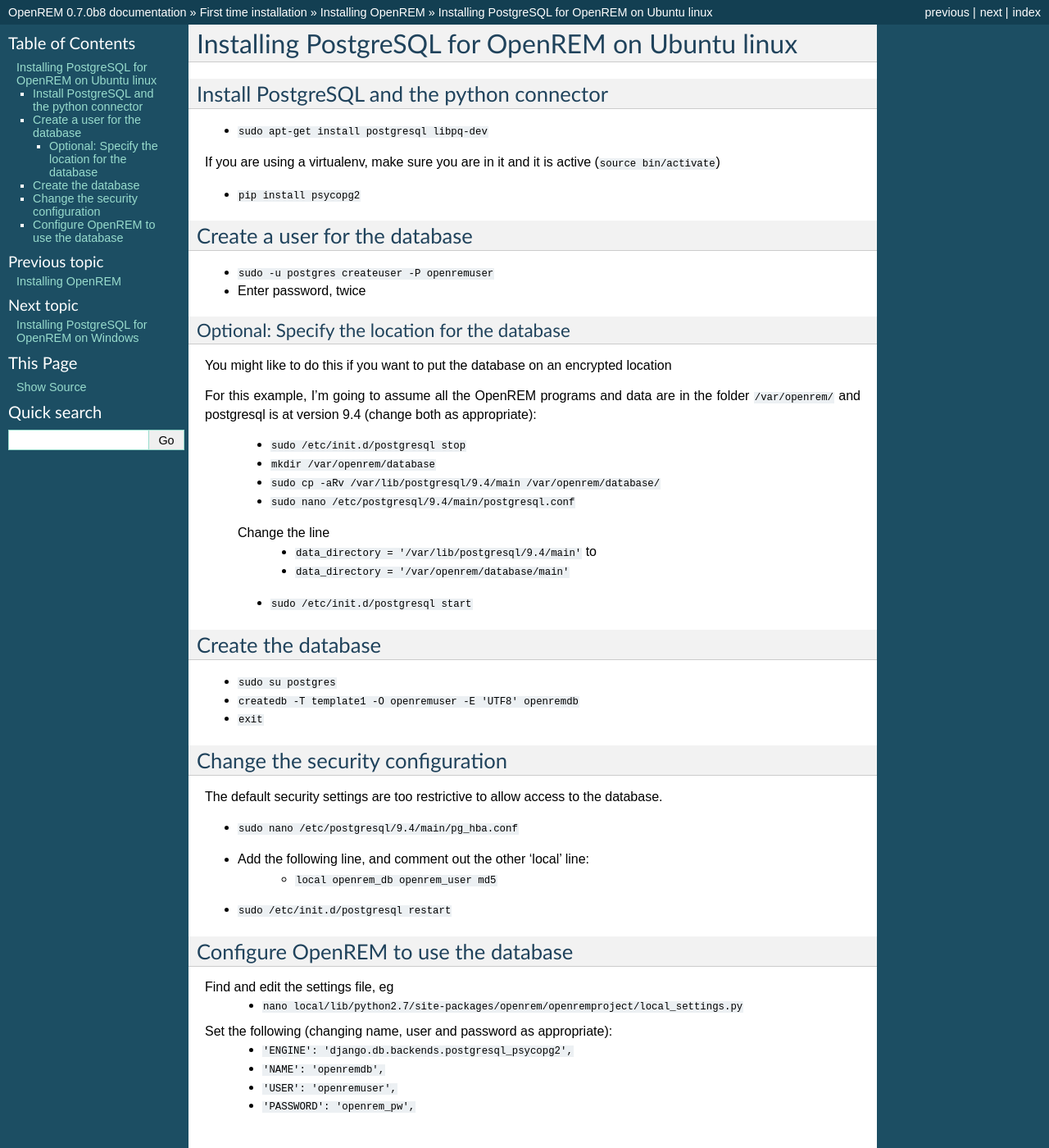
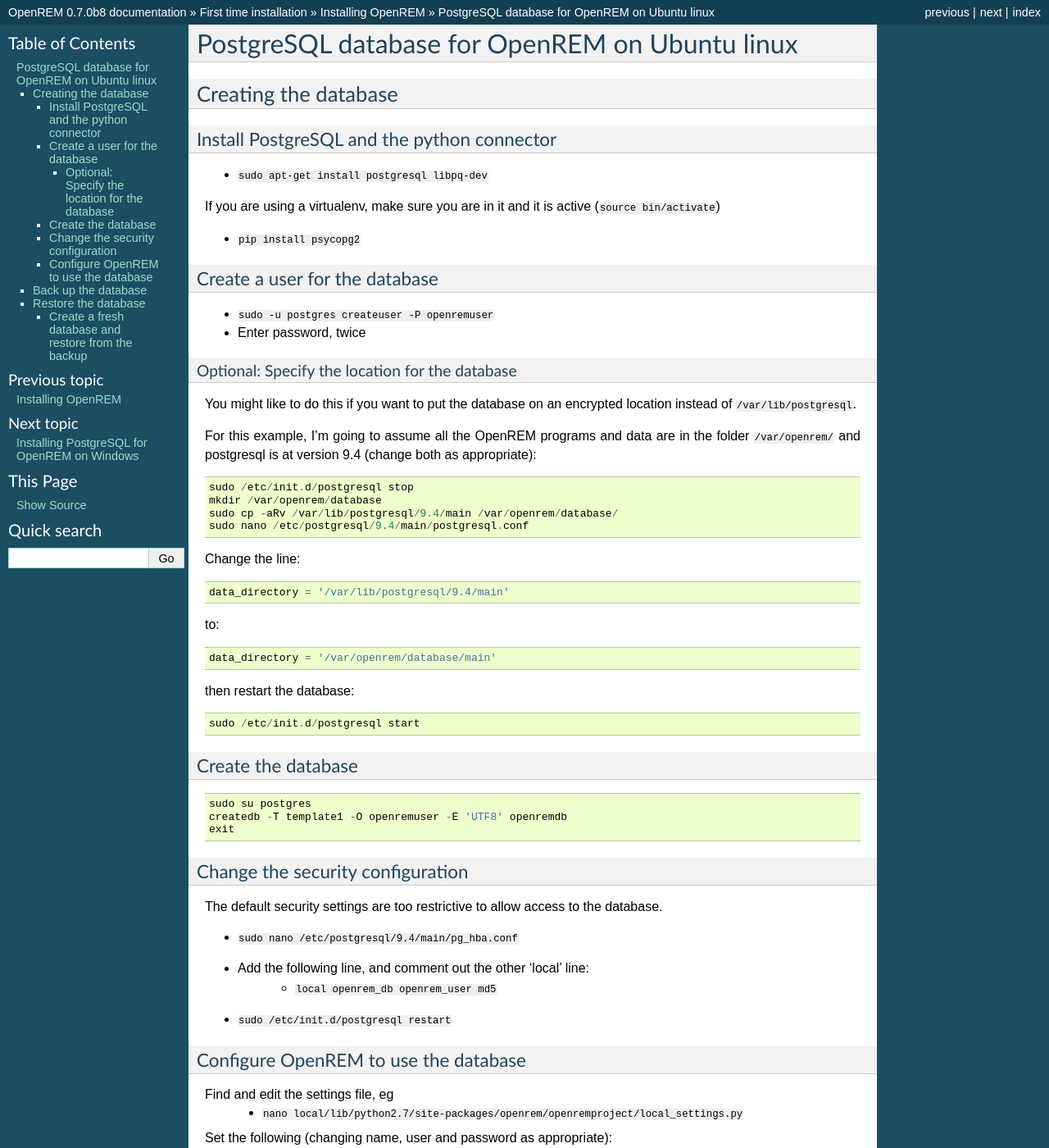
Before and after one commit to ckswilliams/modOpenREM, a Sphinx documentation site: the page built from docs/postgresql.rst, in a window 1280 px wide and 1400 px high. Shown: the whole window at 82% size. Built offline with Sphinx 7.4.7, drawn with Linux system fonts in a browser that asks for light colours; some of the changed text lies outside the part shown.

Commit message:
Corrected title markings to conform with recommended. Changed structure to allow for create, backup, restore. Changed bullet points to code blocks. Added titles for backup and restore, and initial content for restore.

```diff
--- a/docs/postgresql.rst
+++ b/docs/postgresql.rst
@@ -1,5 +1,12 @@
-Installing PostgreSQL for OpenREM on Ubuntu linux
-*************************************************
+###############################################
+PostgreSQL database for OpenREM on Ubuntu linux
+###############################################
+
+.. _create-psql-db:
+
+*********************
+Creating the database
+*********************
 
 Install PostgreSQL and the python connector
 ===========================================
@@ -19,29 +26,36 @@
 Optional: Specify the location for the database
 -----------------------------------------------
 
-You might like to do this if you want to put the database on an encrypted
-location
+You might like to do this if you want to put the database on an encrypted location instead of ``/var/lib/postgresql``.
 
 For this example, I'm going to assume all the OpenREM programs and data are in the folder ``/var/openrem/`` and
-postgresql is at version 9.4 (change both as appropriate):
+postgresql is at version 9.4 (change both as appropriate)::
 
-    + ``sudo /etc/init.d/postgresql stop``
-    + ``mkdir /var/openrem/database``
-    + ``sudo cp -aRv /var/lib/postgresql/9.4/main /var/openrem/database/``
-    + ``sudo nano /etc/postgresql/9.4/main/postgresql.conf``
+    sudo /etc/init.d/postgresql stop
+    mkdir /var/openrem/database
+    sudo cp -aRv /var/lib/postgresql/9.4/main /var/openrem/database/
+    sudo nano /etc/postgresql/9.4/main/postgresql.conf
 
-    Change the line
-        + ``data_directory = '/var/lib/postgresql/9.4/main'`` to
-        + ``data_directory = '/var/openrem/database/main'``
+Change the line::
 
-    + ``sudo /etc/init.d/postgresql start``
+    data_directory = '/var/lib/postgresql/9.4/main'
+
+to::
+
+    data_directory = '/var/openrem/database/main'
+
+then restart the database::
+
+    sudo /etc/init.d/postgresql start
 
 Create the database
 ===================
 
-+ ``sudo su postgres``
-+ ``createdb -T template1 -O openremuser -E 'UTF8' openremdb``
-+ ``exit``
+.. code-block::
+
+    sudo su postgres
+    createdb -T template1 -O openremuser -E 'UTF8' openremdb
+    exit
 
 Change the security configuration
 =================================
@@ -64,3 +78,25 @@
     + ``'NAME': 'openremdb',``
     + ``'USER': 'openremuser',``
     + ``'PASSWORD': 'openrem_pw',``
+
+
+********************
+Back up the database
+********************
+
+********************
+Restore the database
+********************
+
+If the restore is taking place on a different system, ensure that PostgreSQL is installed and the same user has been
+added as was used to create the initial database (see :ref:`create-psql-db`)
+
+Create a fresh database and restore from the backup
+===================================================
+
+.. code-block::
+
+    sudo su postgres
+    createdb -T template0 new_openremdb_name
+    psql new_openremdb_name < path/to/backup.bak
+    exit
```
